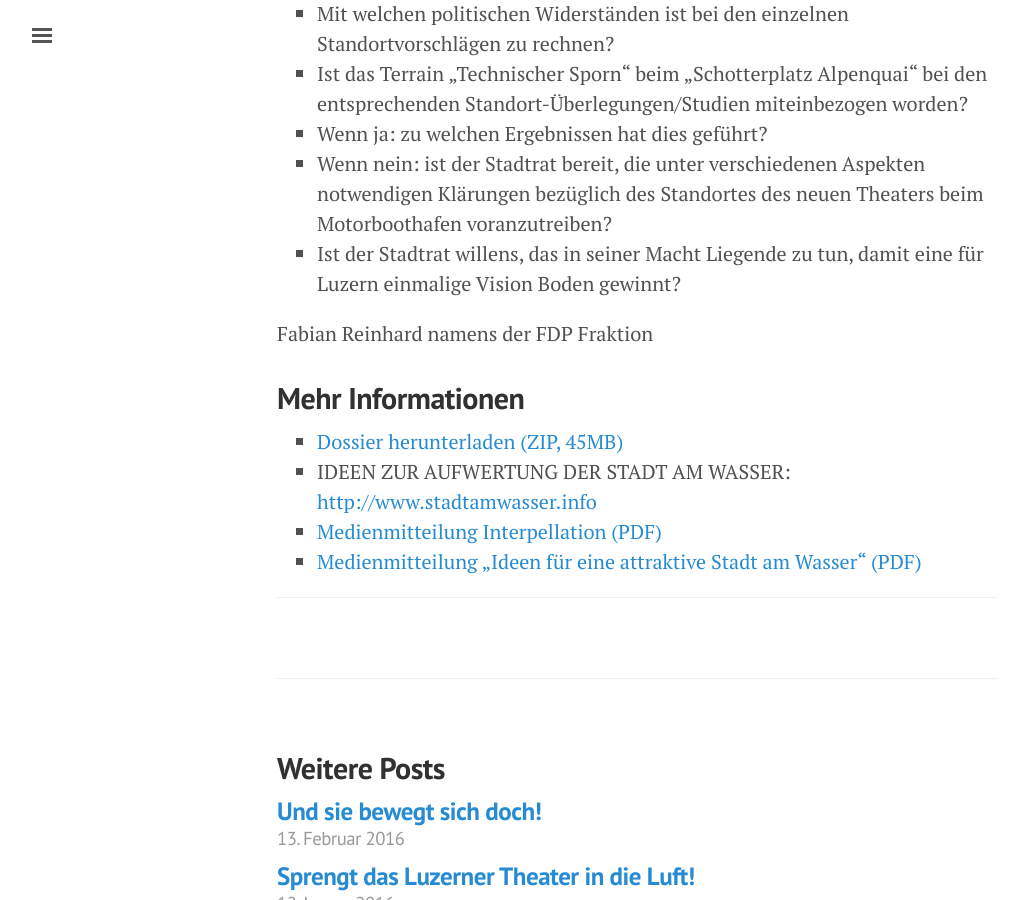
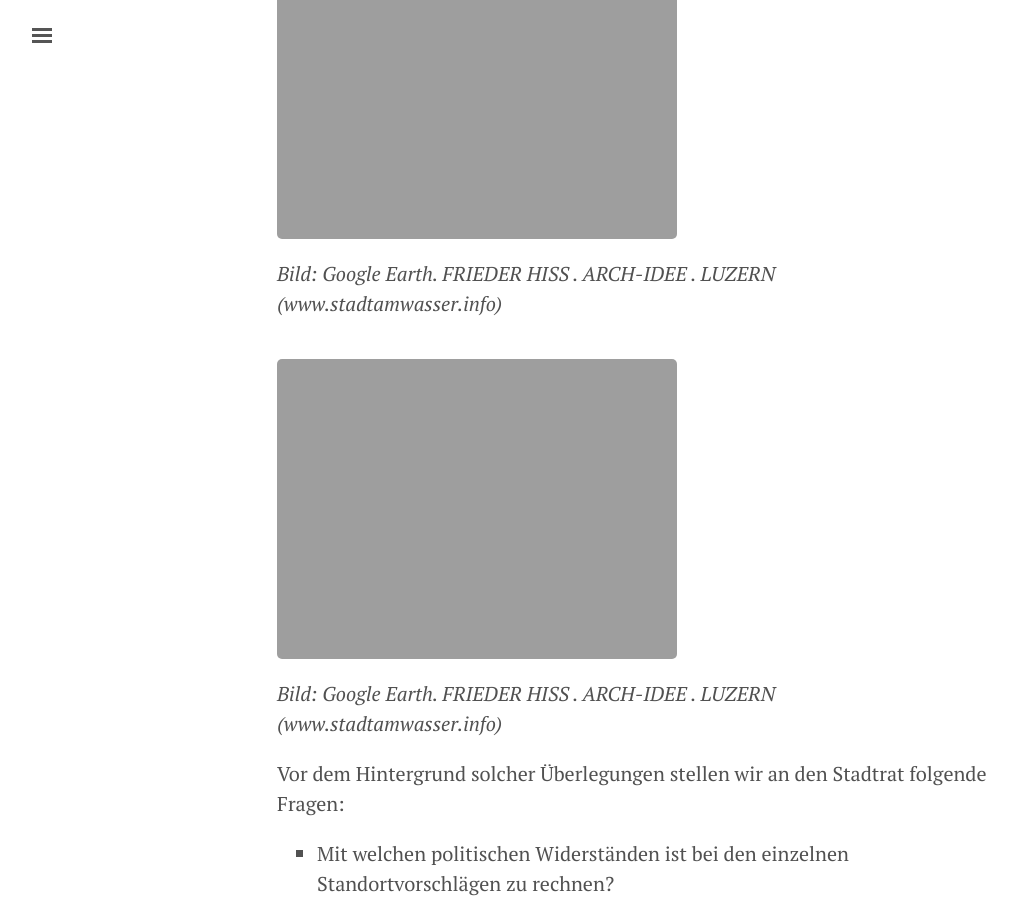
Before and after one commit to freinhard/freinhard.github.io, a Jekyll site: the page built from _posts/2016-02-17-theater-am-see.md, in a window 1280 px wide and 900 px high, scrolled down 3338 px. Shown: the whole window, without its empty margins (3-1031 px from the left). Built offline with Jekyll 4.4.1, drawn with Linux system fonts in a browser that asks for light colours; comment, search, counter and statistics services are not loaded.

Commit message:
Bilder Theater am See

```diff
--- a/_posts/2016-02-17-theater-am-see.md
+++ b/_posts/2016-02-17-theater-am-see.md
@@ -37,6 +37,12 @@ Die Interpellation „Theater am See“ verweist auf die „Ideen für eine attr
 -	Das Gebiet Bahnhof/ KKL/Universität wird nicht überbeladen und bietet weiterhin Platz (z. B. für die „Määs“) Gleichzeitig bekommt Luzern ein „Theater am See“ in gut erreichbarer Nähe zum Zentrum.
 -	Das Landschaftsbild und Städtebild wird nicht in Mitleidenschaft gezogen. Im Gegenteil: der gegenwärtige Anblick wird durch den künftigen qualitativ wesentlich erhöht.
 -	Die Zufahrt (auch für Lastwagen) lässt sich viel unproblematischer bewerkstelligen als beim Bahnhof oder an der Reuss.
+
+![Theater am See]({{ site.url }}/public/assets/SM-See.jpg)
+*Bild: Google Earth. FRIEDER HISS . ARCH-IDEE . LUZERN (www.stadtamwasser.info)*
+
+![Theater am See]({{ site.url }}/public/assets/SM-Stadt.jpg)
+*Bild: Google Earth. FRIEDER HISS . ARCH-IDEE . LUZERN (www.stadtamwasser.info)*
 
 Vor dem Hintergrund solcher Überlegungen stellen wir an den Stadtrat folgende Fragen:
 
```
Also changed, not shown: other parts of _posts/2016-02-17-theater-am-see.md (+2 -2 lines), 2 other files.
